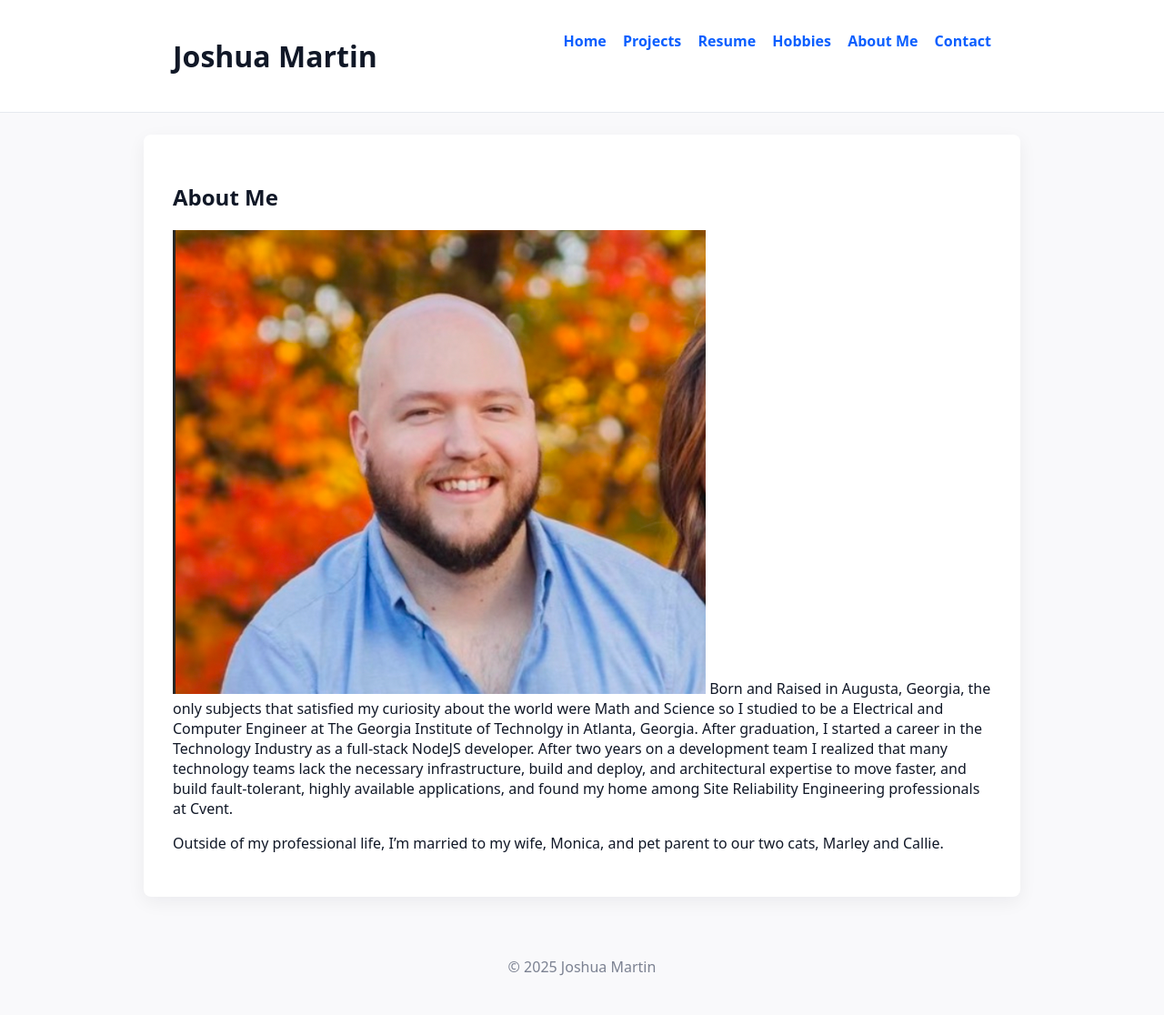
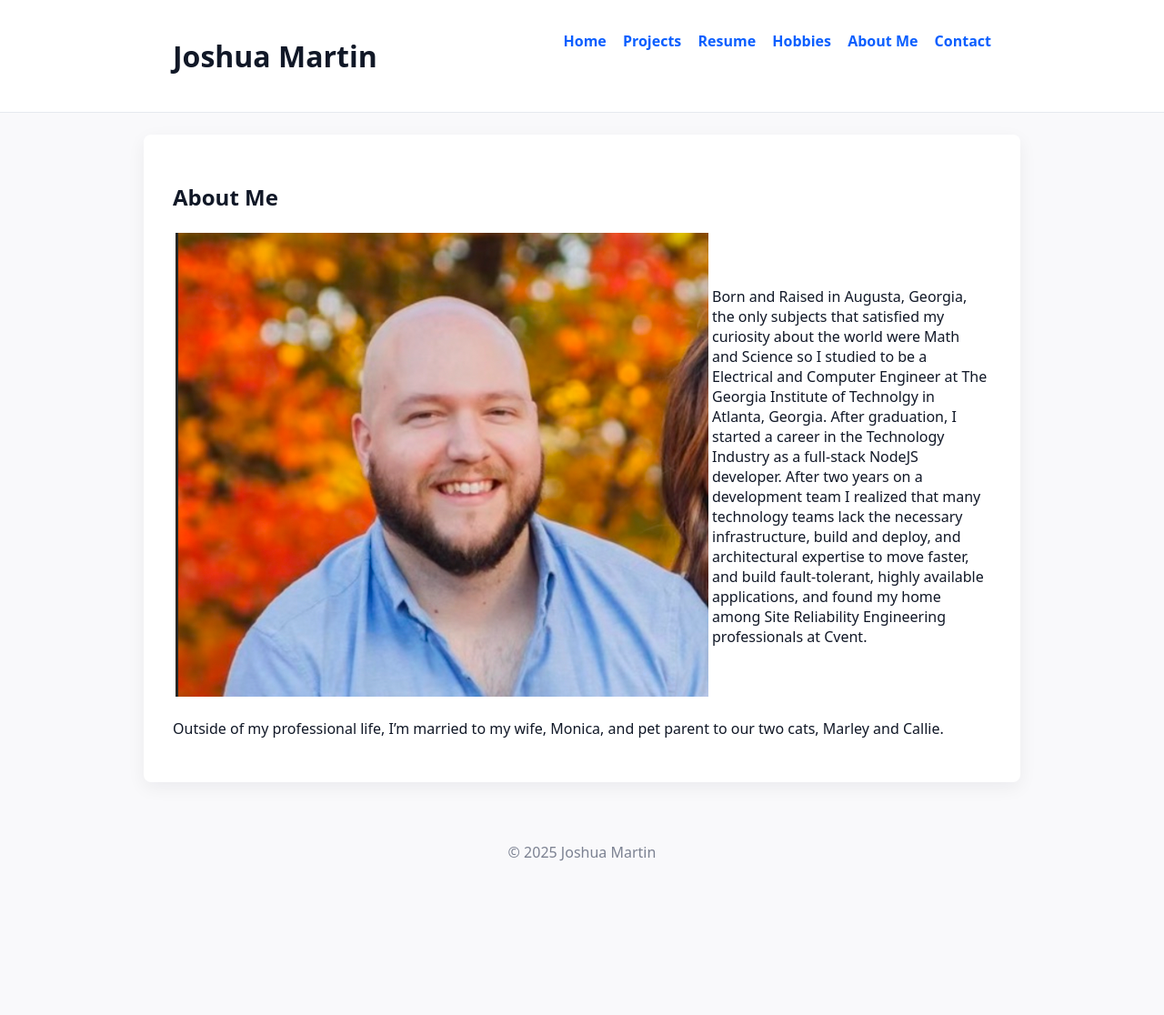
Before and after one commit to joshuammar/personal-website, a Jekyll site: the page built from about-me.md, in a window 1280 px wide. Shown: the whole page at 91% size. Built offline with Jekyll 4.4.1, drawn with Linux system fonts in a browser that asks for light colours; after the commit the page ends 990 px from its top, so only the background shows below that.

Commit message:
trying out columns

```diff
--- a/about-me.md
+++ b/about-me.md
@@ -5,6 +5,6 @@ layout: default
 
 ## About Me
 
-![Josh Martin](/assets/JoshMartinImage.png "Josh Martin") Born and Raised in Augusta, Georgia, the only subjects that satisfied my curiosity about the world were Math and Science so I studied to be a Electrical and Computer Engineer at The Georgia Institute of Technolgy in Atlanta, Georgia. After graduation, I started a career in the Technology Industry as a full-stack NodeJS developer. After two years on a development team I realized that many technology teams lack the necessary infrastructure, build and deploy, and architectural expertise to move faster, and build fault-tolerant, highly available applications, and found my home among Site Reliability Engineering professionals at Cvent.
+|![Josh Martin](/assets/JoshMartinImage.png "Josh Martin")| Born and Raised in Augusta, Georgia, the only subjects that satisfied my curiosity about the world were Math and Science so I studied to be a Electrical and Computer Engineer at The Georgia Institute of Technolgy in Atlanta, Georgia. After graduation, I started a career in the Technology Industry as a full-stack NodeJS developer. After two years on a development team I realized that many technology teams lack the necessary infrastructure, build and deploy, and architectural expertise to move faster, and build fault-tolerant, highly available applications, and found my home among Site Reliability Engineering professionals at Cvent.
 
 Outside of my professional life, I'm married to my wife, Monica, and pet parent to our two cats, Marley and Callie.
```
